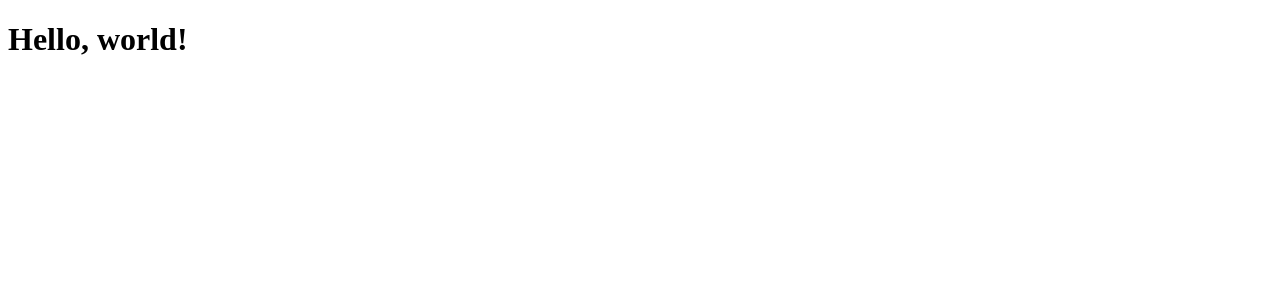
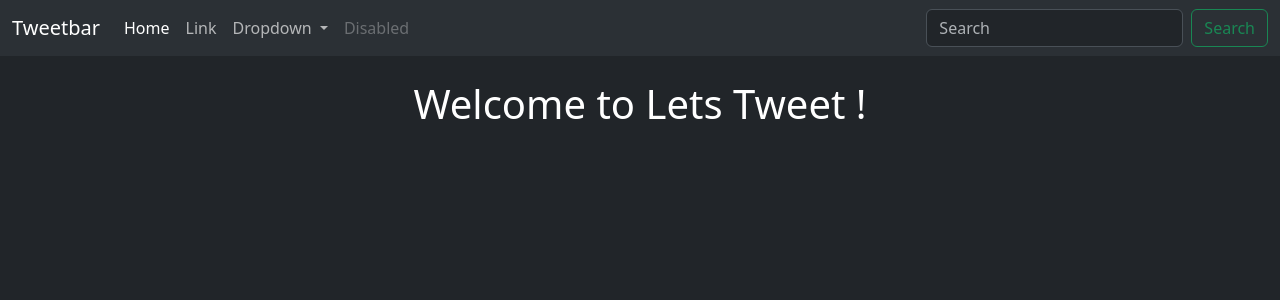
Before and after one commit to abhimishra01/lets-tweet, a Django app: page /tweet/ in a window 1280 px wide. Shown: the top 300 px of the page. Run offline with Django 5.2, Linux system fonts and the light colour scheme.

Commit message:
feat: layout with navbar

```diff
--- a/letstweet/templates/layout.html
+++ b/letstweet/templates/layout.html
@@ -13,7 +13,66 @@
     />
     <title>{% block title %} Lets Tweet ! {% endblock %}</title>
   </head>
-  <body>
+  <body class="bg-dark">
+    <nav class="navbar navbar-expand-lg bg-body-tertiary">
+      <div class="container-fluid">
+        <a class="navbar-brand" href="#">Tweetbar</a>
+        <button
+          class="navbar-toggler"
+          type="button"
+          data-bs-toggle="collapse"
+          data-bs-target="#navbarSupportedContent"
+          aria-controls="navbarSupportedContent"
+          aria-expanded="false"
+          aria-label="Toggle navigation"
+        >
+          <span class="navbar-toggler-icon"></span>
+        </button>
+        <div class="collapse navbar-collapse" id="navbarSupportedContent">
+          <ul class="navbar-nav me-auto mb-2 mb-lg-0">
+            <li class="nav-item">
+              <a class="nav-link active" aria-current="page" href="#">Home</a>
+            </li>
+            <li class="nav-item">
+              <a class="nav-link" href="#">Link</a>
+            </li>
+            <li class="nav-item dropdown">
+              <a
+                class="nav-link dropdown-toggle"
+                href="#"
+                role="button"
+                data-bs-toggle="dropdown"
+                aria-expanded="false"
+              >
+                Dropdown
+              </a>
+              <ul class="dropdown-menu">
+                <li><a class="dropdown-item" href="#">Action</a></li>
+                <li><a class="dropdown-item" href="#">Another action</a></li>
+                <li><hr class="dropdown-divider" /></li>
+                <li>
+                  <a class="dropdown-item" href="#">Something else here</a>
+                </li>
+              </ul>
+            </li>
+            <li class="nav-item">
+              <a class="nav-link disabled" aria-disabled="true">Disabled</a>
+            </li>
+          </ul>
+          <form class="d-flex" role="search">
+            <input
+              class="form-control me-2"
+              type="search"
+              placeholder="Search"
+              aria-label="Search"
+            />
+            <button class="btn btn-outline-success" type="submit">
+              Search
+            </button>
+          </form>
+        </div>
+      </div>
+    </nav>
     <div class="container">{% block content %} {% endblock %}</div>
   </body>
 </html>
--- a/letstweet/tweetapp/templates/index.html
+++ b/letstweet/tweetapp/templates/index.html
@@ -1,19 +1,4 @@
-<!DOCTYPE html>
-<html lang="en" data-bs-theme="dark">
-  <head>
-    <meta charset="UTF-8" />
-    <meta name="viewport" content="width=device-width, initial-scale=1.0" />
-    {% comment %}
-    <link
-      href="https://cdn.jsdelivr.net/npm/bootstrap@5.3.3/dist/css/bootstrap.min.css"
-      rel="stylesheet"
-      integrity="sha384-QWTKZyjpPEjISv5WaRU9OFeRpok6YctnYmDr5pNlyT2bRjXh0JMhjY6hW+ALEwIH"
-      crossorigin="anonymous"
-    />
-    {% endcomment %}
-    <title> </title>
-  </head>
-  <body>
-    <h1>Hello, world!</h1>
-  </body>
-</html>
+{% extends "layout.html" %} {% block title %} Lets Tweet ! {% endblock %}
+{%block content %}
+<h1 class="text-center text-white mt-4">Welcome to Lets Tweet !</h1>
+{% endblock %}
```
